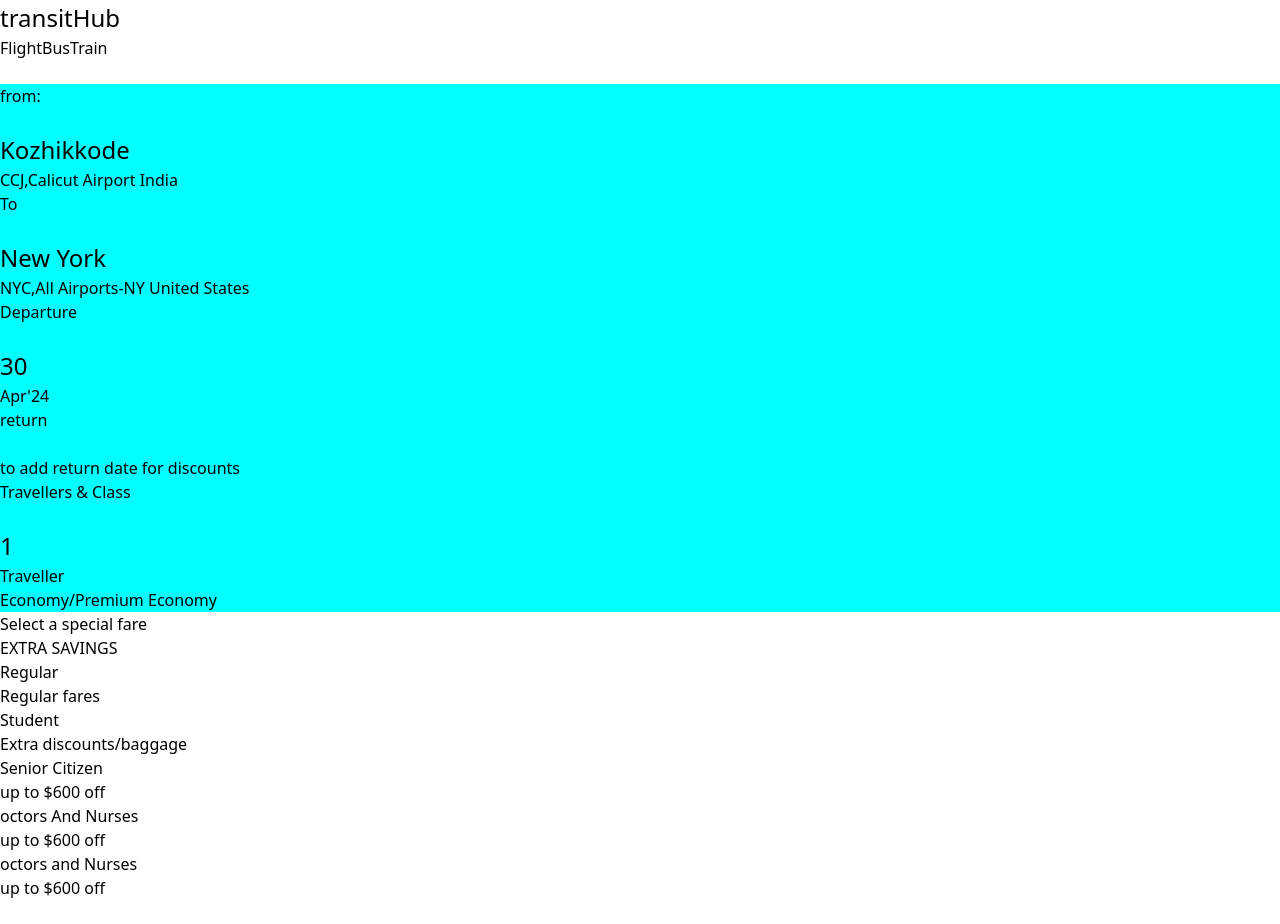
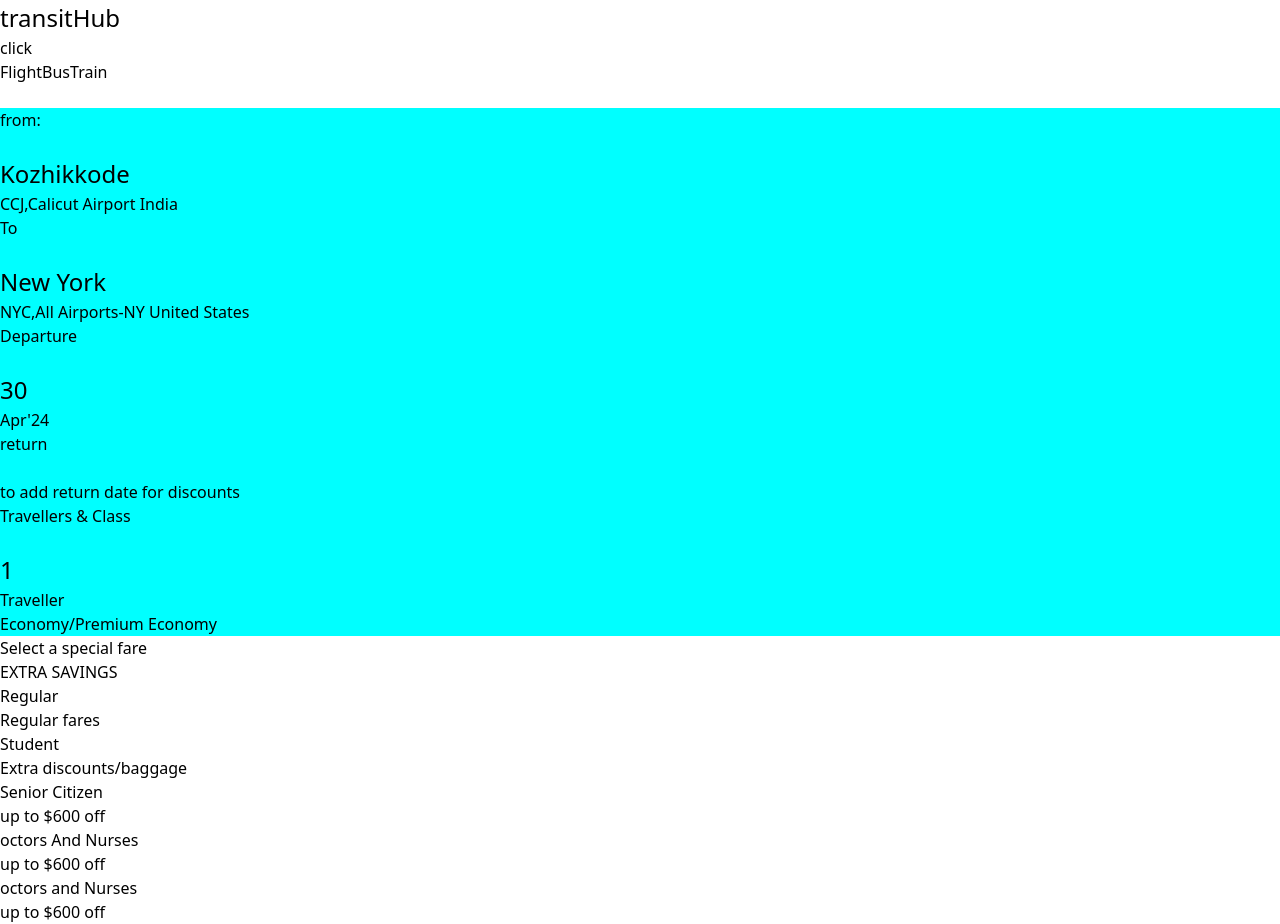
Before and after one commit to vinayakvasudevGithub/transitHub, a React (Vite) app: page / in a window 1280 px wide. Before the commit the page ends 900 px from the top, so only its background shows below. Built offline with nearby package versions, Linux system fonts and the light colour scheme.

Commit message:
version-3

```diff
--- a/src/App.jsx
+++ b/src/App.jsx
@@ -1,7 +1,8 @@
 
 import React from 'react'
 import './App.css'
-import Booking_Pages_Together from './Components/pages/Booking_Pages_Together'
+// import Booking_Pages_Together from './Components/pages/Booking_Pages_Together'
+import Booking_Pages_Together from './Components/Booking_Pages_Together'
 
 const App = () => {
   return (
--- /dev/null
+++ b/src/Components/Booking_Pages_Together.jsx
@@ -0,0 +1,45 @@
+import React, { useState } from 'react'
+import {Routes,Route,Link} from 'react-router-dom'
+import Flight_Booking from './flight_booking_folder/Flight_Booking'
+import Bus_Booking from './bus_booking_folder/Bus_Booking'
+// import Flight_Booking from './flight_booking_folder/Flight_Booking'
+import Train_Booking from './train_booking_folder/Train_Booking'
+
+const Booking_Pages_Together = () => {
+
+    const [display,setdisplay]=useState(false)
+    const show=()=>{
+        !display
+        ? setdisplay(true)
+        : setdisplay(false)
+    }
+
+  return (
+    <>
+        <h1>transitHub</h1>
+
+        <button onClick={()=>show()}>click</button>
+
+        {
+            !display
+            &&  <div className='bg-green-300 flex justify-center space-x-2'>
+                    <Link className='bg-blue-500 px-4 my-2 py-2' to={'flight'}>Flight</Link>
+                    <Link className='bg-blue-500 px-4 my-2 py-2' to={'bus'}>Bus</Link>
+                    <Link className='bg-blue-500 px-4 my-2 py-2' to={'train'}>Train</Link>
+                </div>
+
+        }
+
+            <br/>
+        <Routes>
+            <Route path='/' element={<Flight_Booking/>} />
+            <Route path='flight' element={<Flight_Booking/>} />
+            <Route path='bus' element={<Bus_Booking />} />
+            <Route path='train' element={<Train_Booking />} />
+        </Routes>
+
+    </>
+  )
+}
+
+export default Booking_Pages_Together
--- a/src/Components/pages/pages/Flight_Booking.jsx
+++ b/src/Components/flight_booking_folder/Flight_Booking.jsx
@@ -1,5 +1,6 @@
 import React from 'react'
-import Special_Fare from './Special_Fare'
+import Special_Fare from './special_fare_folder/Special_Fare'
+
 
 const Flight_Booking = () => {
   return (
@@ -34,7 +35,8 @@ const Flight_Booking = () => {
                   <p>Economy/Premium Economy</p>
             </div>
       </div>
-      <Special_Fare />
+      <Special_Fare/>
+
       </>
   )
 }
--- a/src/Components/pages/pages/Special_Fare.jsx
+++ b/src/Components/flight_booking_folder/special_fare_folder/Special_Fare.jsx
@@ -1,4 +1,5 @@
 import React from 'react'
+
 
 const Special_Fare = () => {
   return (
--- a/src/Components/pages/Booking_Pages_Together.jsx
+++ /dev/null
@@ -1,28 +0,0 @@
-import React from 'react'
-import {Routes,Route,Link} from 'react-router-dom'
-import Bus_Booking from './pages/Bus_Booking'
-import Flight_Booking from './pages/Flight_Booking'
-import Train_Booking from './pages/Train_Booking'
-
-const Booking_Pages_Together = () => {
-  return (
-    <>
-        <h1>transitHub</h1>
-        <div className='bg-green-300 flex justify-center space-x-2'>
-            <Link className='bg-blue-500 px-4 my-2 py-2' to={'flight'}>Flight</Link>
-            <Link className='bg-blue-500 px-4 my-2 py-2' to={'bus'}>Bus</Link>
-            <Link className='bg-blue-500 px-4 my-2 py-2' to={'train'}>Train</Link>
-        </div>
-            <br/>
-        <Routes>
-            <Route path='/' element={<Flight_Booking/>} />
-            <Route path='flight' element={<Flight_Booking/>} />
-            <Route path='bus' element={<Bus_Booking />} />
-            <Route path='train' element={<Train_Booking />} />
-        </Routes>
-
-    </>
-  )
-}
-
-export default Booking_Pages_Together
```
Also changed, not shown: src/Components/bus_booking_folder/Bus_Booking.jsx (renamed from src/Components/pages/pages/Bus_Booking.jsx), src/Components/train_booking_folder/Train_Booking.jsx (renamed from src/Components/pages/pages/Train_Booking.jsx).
